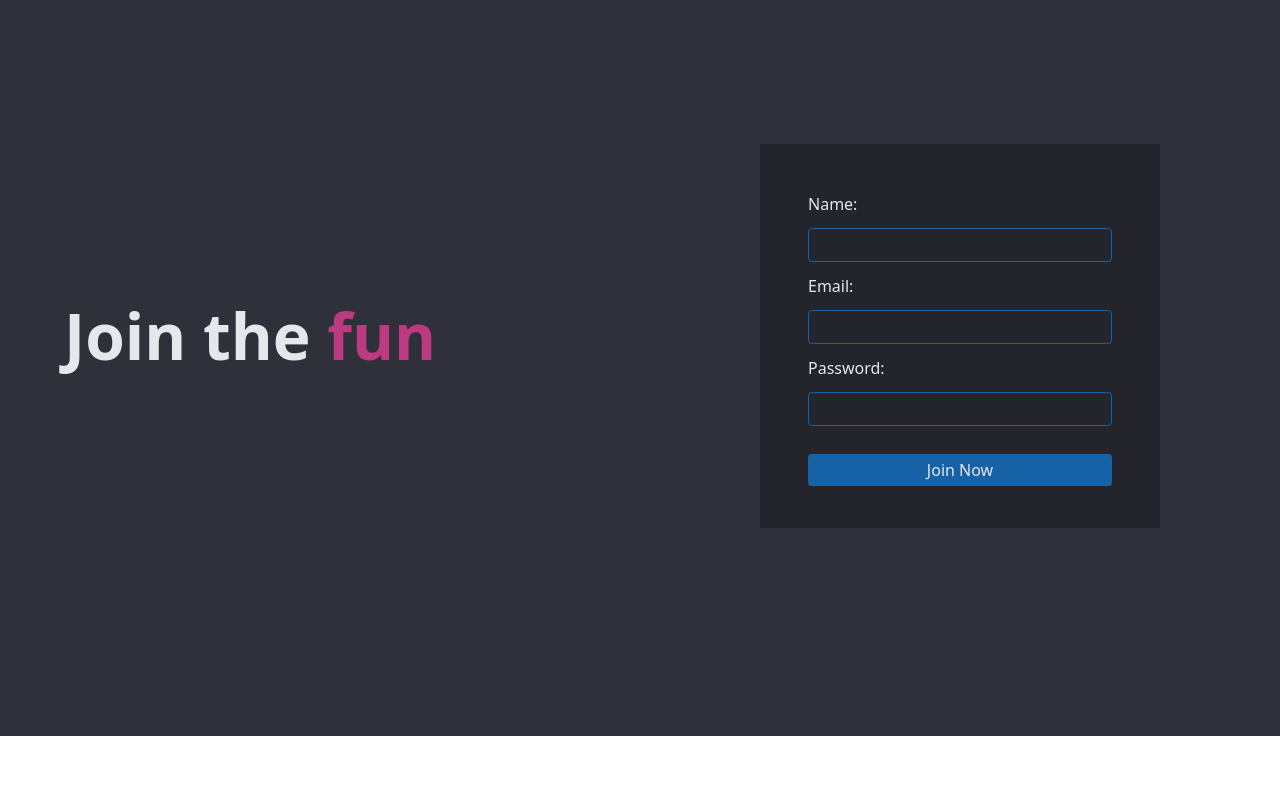
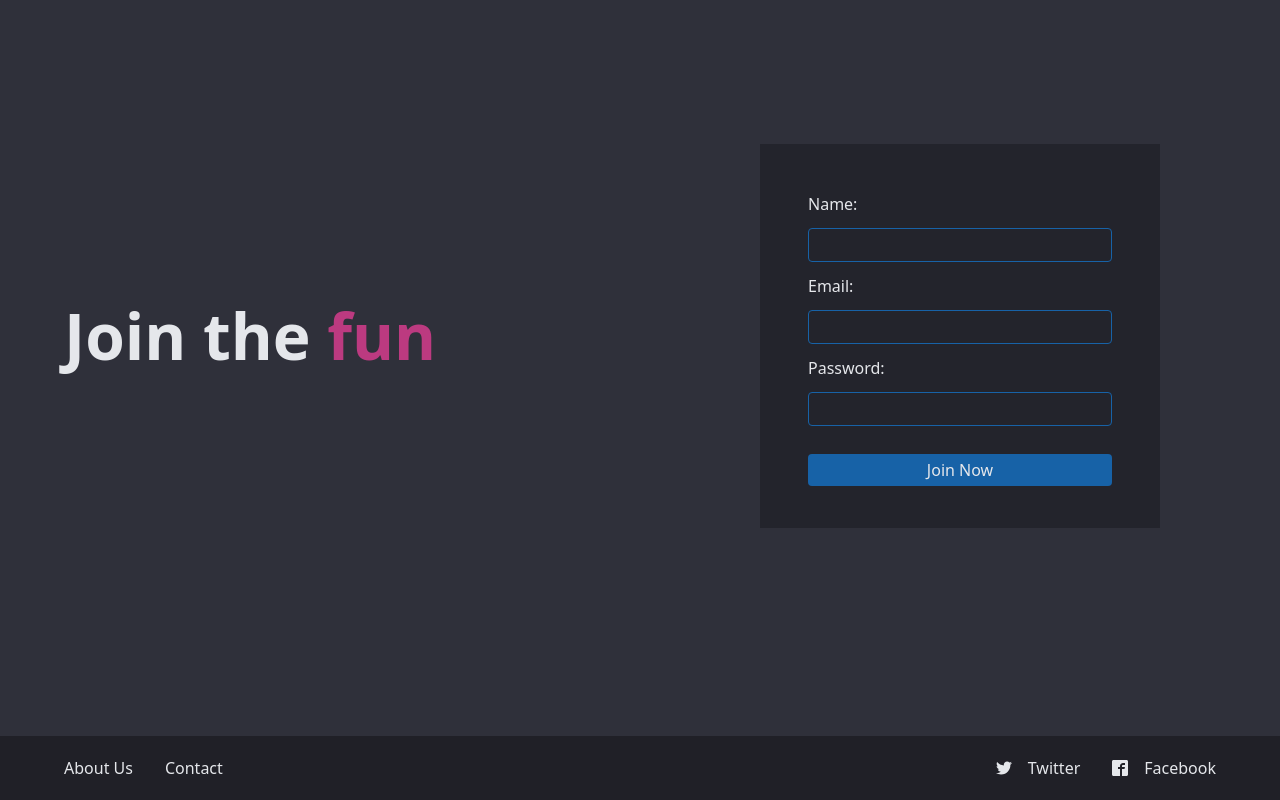
Before and after one commit to ksowah/PLAY-MUSIC, a Next.js app: page / in a window 1280 px wide. Shown: the part 1664-2464 px from the top of the page. Before the commit the page ends 2400 px from the top, so only its background shows below. Built offline with nearby package versions, Linux system fonts and the light colour scheme.

Commit message:
import footer to index

```diff
--- a/pages/index.tsx
+++ b/pages/index.tsx
@@ -1,10 +1,10 @@
 import type { NextPage } from 'next'
 import Head from 'next/head'
-import Image from 'next/image'
 import SectionOne from '../components/SectionOne'
 import SectionTwo from '../components/SectionTwo'
 import SectionThree from '../components/SectionThree'
 import Header from '../components/Header'
+import Footer from '../components/Footer'
 
 const Home: NextPage = () => {
   return (
@@ -20,6 +20,7 @@ const Home: NextPage = () => {
         <SectionOne />
         <SectionTwo />
         <SectionThree />
+        <Footer />
       </main>
     </div>
   )
```
